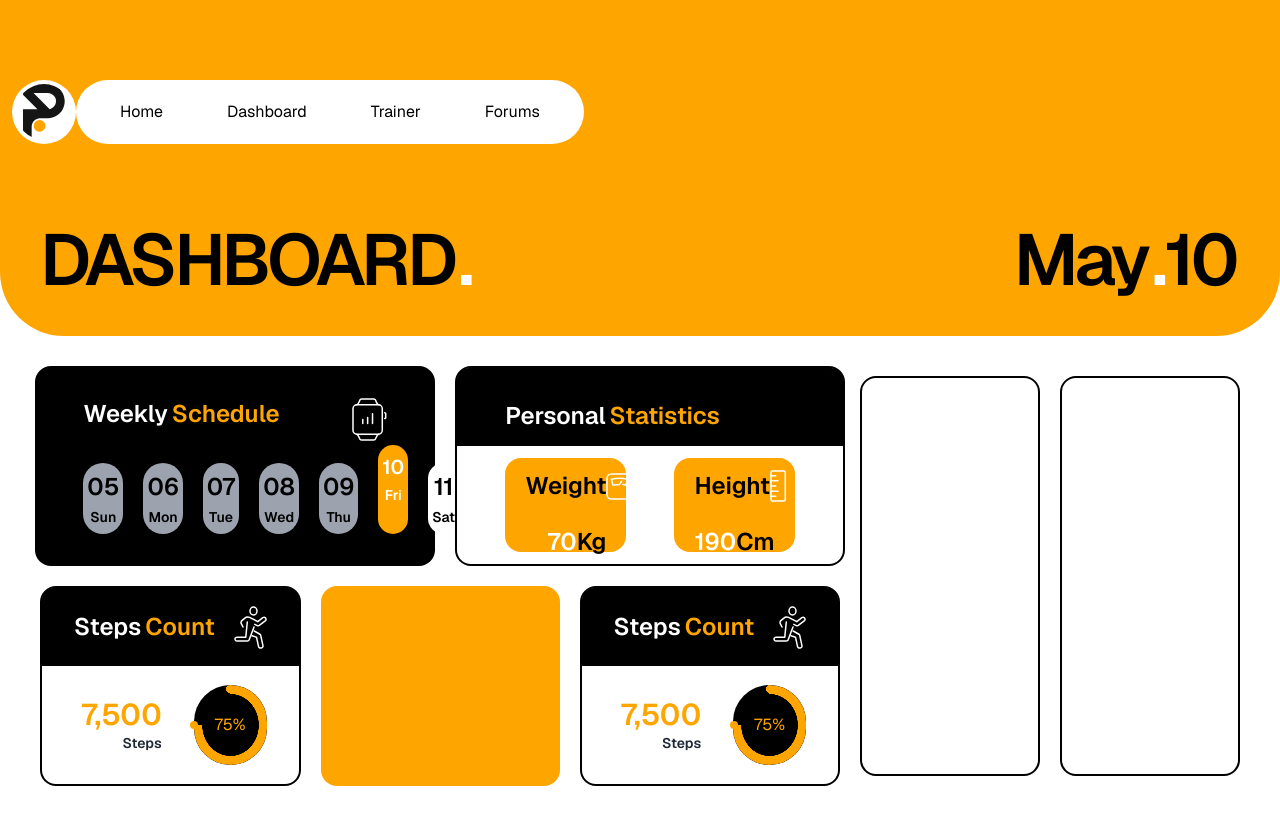
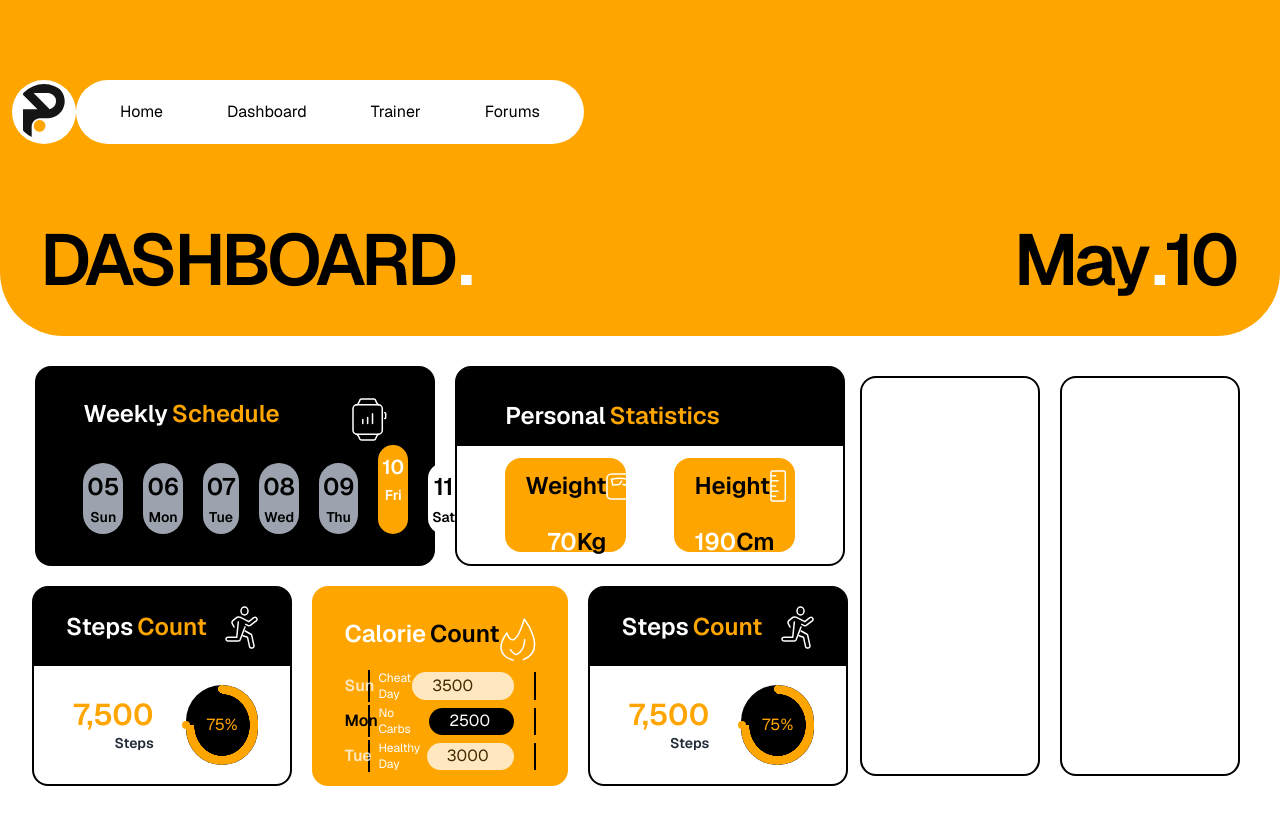
Before and after one commit to AbeerRao/palestra-ncrypt, a Next.js app: page /dashboard in a window 1280 px wide. Built offline with nearby package versions, Linux system fonts and the light colour scheme.

Commit message:
dashboard final

```diff
--- a/src/components/CalorieCount.js
+++ b/src/components/CalorieCount.js
@@ -1,14 +1,82 @@
 import React from 'react'
+import CalorieImg from "../images/CalorieImg.svg"
+import Image from 'next/image'
 
 function CalorieCount() {
 
     const styles = {
-        main: "w-2/3 h-full px-4 py-6 text-black rounded-2xl bg-accent"
+        main: "flex flex-col items-center justify-between w-2/3 h-full px-8 py-8 text-white rounded-2xl bg-accent",
+        topDiv: "flex flex-row items-start w-full justify-between h-1/5",
+        bottomDiv: "flex flex-col items-center w-full h-3/5 space-y-2",
+        countDiv: "flex flex-row items-center justify-between w-full h-1/3 space-x-5",
+        countLeft: "h-full flex flex-row items-center space-x-2 divide-x-2 divide-black w-1/4",
+        countRight: "w-3/4 border-r-2 border-black h-full flex flex-col items-end pr-5"
     }
+
+    const information = [
+        {
+            day: "Sun",
+            calorie: 3500,
+            type: "Cheat Day",
+            progress: 100,
+            active: false
+        },
+        {
+            day: "Mon",
+            calorie: 2500,
+            type: "No Carbs",
+            progress: 83.33,
+            active: true
+        },
+        {
+            day: "Tue",
+            calorie: 3000,
+            type: "Healthy Day",
+            progress: 85.71,
+            active: false
+        }
+    ]
 
     return (
         <div className={styles.main}>
-
+            <div className={styles.topDiv}>
+                <h1 className="text-2xl font-semibold flex flex-row items-center"><p>Calorie</p><p className="ml-1 text-black">Count</p></h1>
+                <Image src={CalorieImg} />
+            </div>
+            <div className={styles.bottomDiv}>
+                {information.map((info, index) => {
+                    return (
+                        <div className={styles.countDiv} key={index}>
+                            <div className={styles.countLeft}>
+                                {
+                                    info.active ?
+                                    <div className="text-black font-semibold w-1/3">
+                                        <h1>{info.day}</h1>
+                                    </div> :
+                                    <div className="text-white opacity-75 font-semibold w-1/3">
+                                        <h1>{info.day}</h1>
+                                    </div>
+                                }
+                                <div className="w-2/3 text-xs pl-2">
+                                    <p>{info.type}</p>
+                                </div>
+                            </div>
+                            <div className={styles.countRight}>
+                                {
+                                    info.active ?
+                                    <div style={{ width: `${info.progress}%` }} className="bg-black h-full rounded-full flex items-center justify-start pl-5">
+                                        <h1>{info.calorie}</h1>
+                                    </div>
+                                    :
+                                    <div style={{ width: `${info.progress}%` }} className="bg-white text-black opacity-75 h-full rounded-full flex items-center justify-start pl-5">
+                                        <h1>{info.calorie}</h1>
+                                    </div>
+                                }
+                            </div>
+                        </div>
+                    )
+                })}
+            </div>
         </div>
     )
 }
```
Also changed, not shown: src/images/CalorieImg.svg (added).
